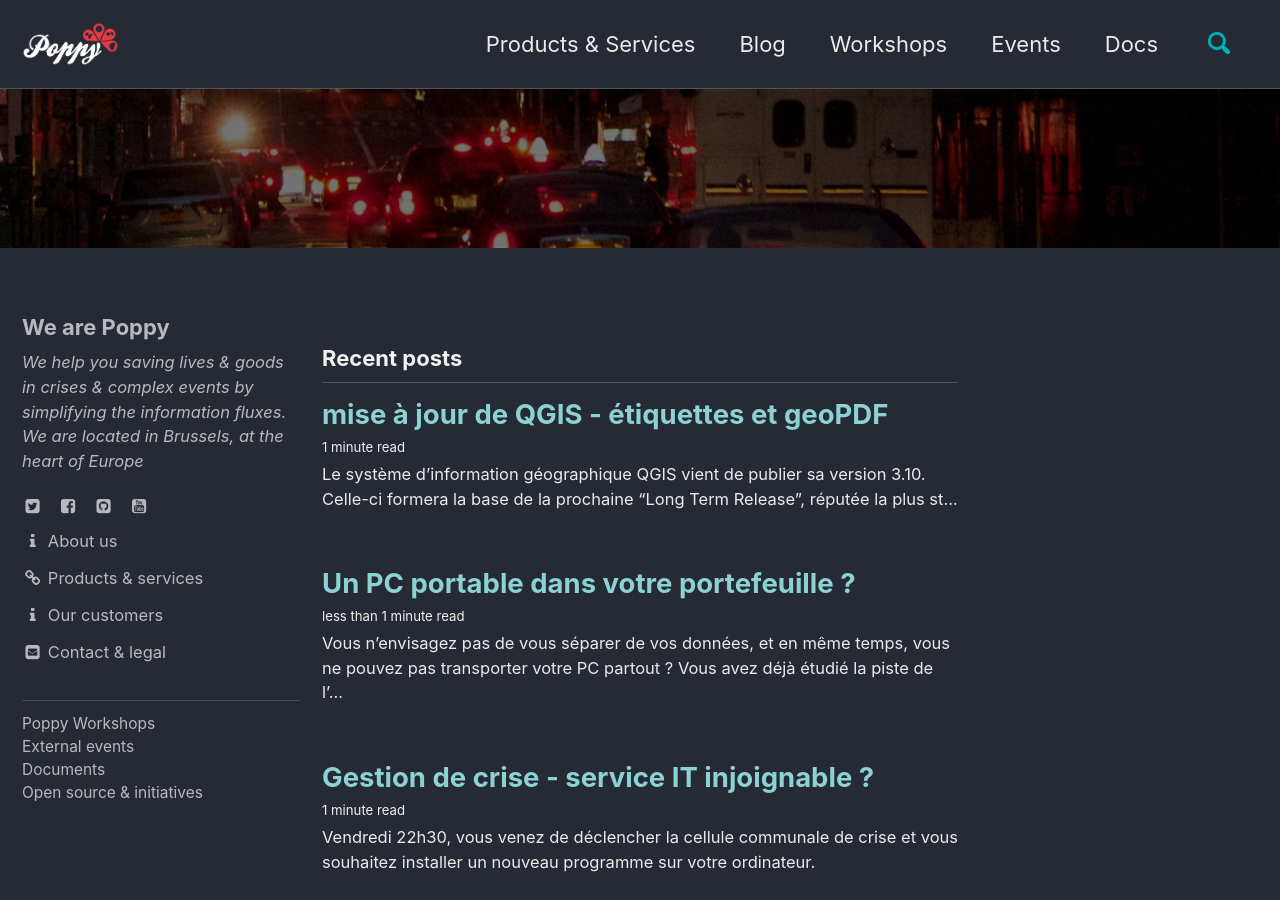
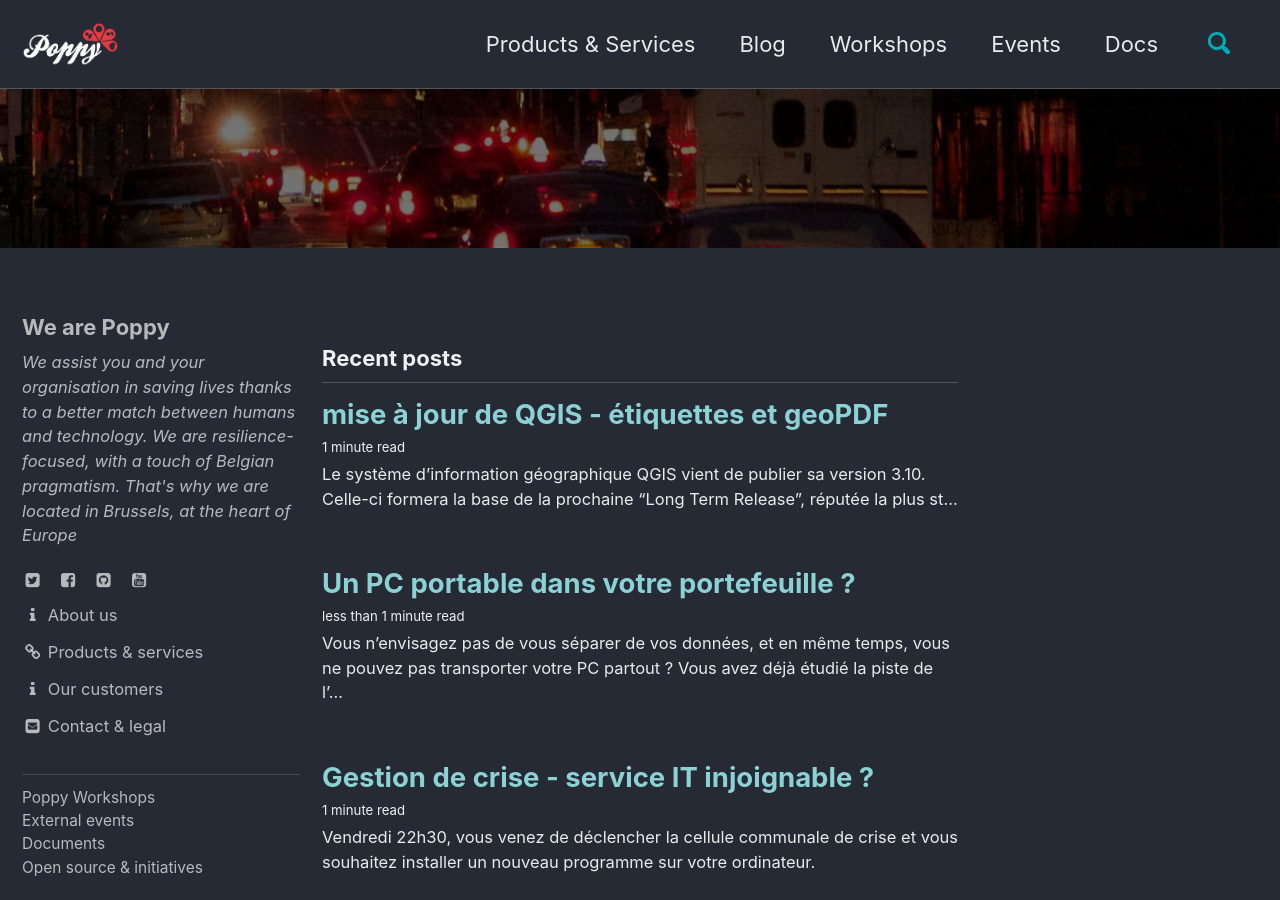
Before and after one commit to ccloquet/ccloquet.github.io, a Jekyll site: the page built from index.html, in a window 1280 px wide and 900 px high. Built offline with Jekyll 4.4.1, drawn with Linux system fonts in a browser that asks for light colours; cached includes are drawn as plain includes; the list of posts is cut into pages by our own code.

Commit message:
Update _config.yml

```diff
--- a/_config.yml
+++ b/_config.yml
@@ -103,12 +103,11 @@ analytics:
     tracking_id          :
     anonymize_ip         : # true, false (default)
 
-
 # Site Author
 author:
   name             : "We are Poppy"
   #avatar           : "/images/logo_poppy_square.png?a=1"
-  bio              : "<i>We help you saving lives & goods in crises & complex events by simplifying the information fluxes. We are located in Brussels, at the heart of Europe</i>"
+  bio              : "<i>We assist you and your organisation in saving lives thanks to a better match between humans and technology. We are resilience-focused, with a touch of Belgian pragmatism. That's why we are located in Brussels, at the heart of Europe</i>"
   location         : "  <a style='display:inherit' href='https://twitter.com/mypoppy_eu'><i style='color:#eaeaea!important' class='fa fa-fw fa-twitter-square'></i></a>&nbsp;
 			<a style='display:inherit' href='https://facebook.com/mypoppyeu'><i style='color:#eaeaea!important' class='fa fa-fw fa-facebook-square'></i></a>&nbsp;
 			<a style='display:inherit' href='https://github.com/ccloquet'><i style='color:#eaeaea!important' class='fa fa-fw fa-github-square'></i></a>&nbsp;
```
